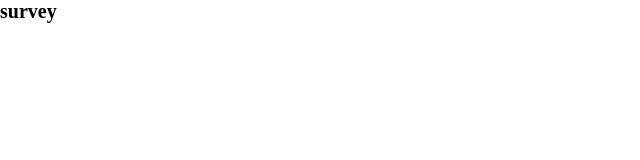
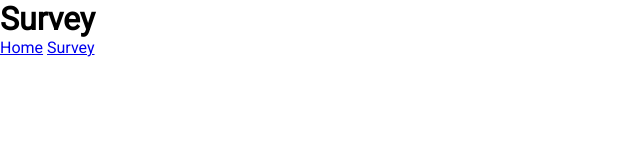
Before and after one commit to DMcCulloch-Coder/team-finder, a website: page public/survey.html in a window 1280 px wide. Shown: the whole page, without its empty margins (0-640 px from the left). Drawn offline with nearby package versions, Linux system fonts and the light colour scheme.

Commit message:
added html structure and a small amount of css

```diff
--- a/public/assets/css/style.css
+++ b/public/assets/css/style.css
@@ -12,4 +12,6 @@ html {
 
 body {
     box-sizing: border-box;
+    font-family: 'Roboto', sans-serif;
+    font-size: 1.6rem;
 }
--- a/public/survey.html
+++ b/public/survey.html
@@ -5,6 +5,7 @@
         <meta charset="utf-8">
         <meta name="viewport" content="width=device-width, initial-scale=1, shrink-to-fit=no">
 
+        <link href="https://fonts.googleapis.com/css?family=Roboto&display=swap" rel="stylesheet">
         <link rel="stylesheet" href="/assets/css/style.css">
         <title>Team Finder</title>
 
@@ -12,7 +13,22 @@
 
     <body>
 
-        <h1>survey</h1>
+        <header class="header">
+            <h1>Survey</h1>
+
+            <nav class="nav-links">
+                <a href="/">Home</a>
+                <a href="/survey.html">Survey</a>
+            </nav>
+        </header>
+
+        <main class="main">
+
+        </main>
+
+        <footer class="footer">
+
+        </footer>
 
         <script src="https://code.jquery.com/jquery-3.4.1.min.js" integrity="sha256-CSXorXvZcTkaix6Yvo6HppcZGetbYMGWSFlBw8HfCJo=" crossorigin="anonymous"></script>
         <script src="/assets/js/script.js"></script>
```
Also changed, not shown: public/index.html (+18 -1 lines).
